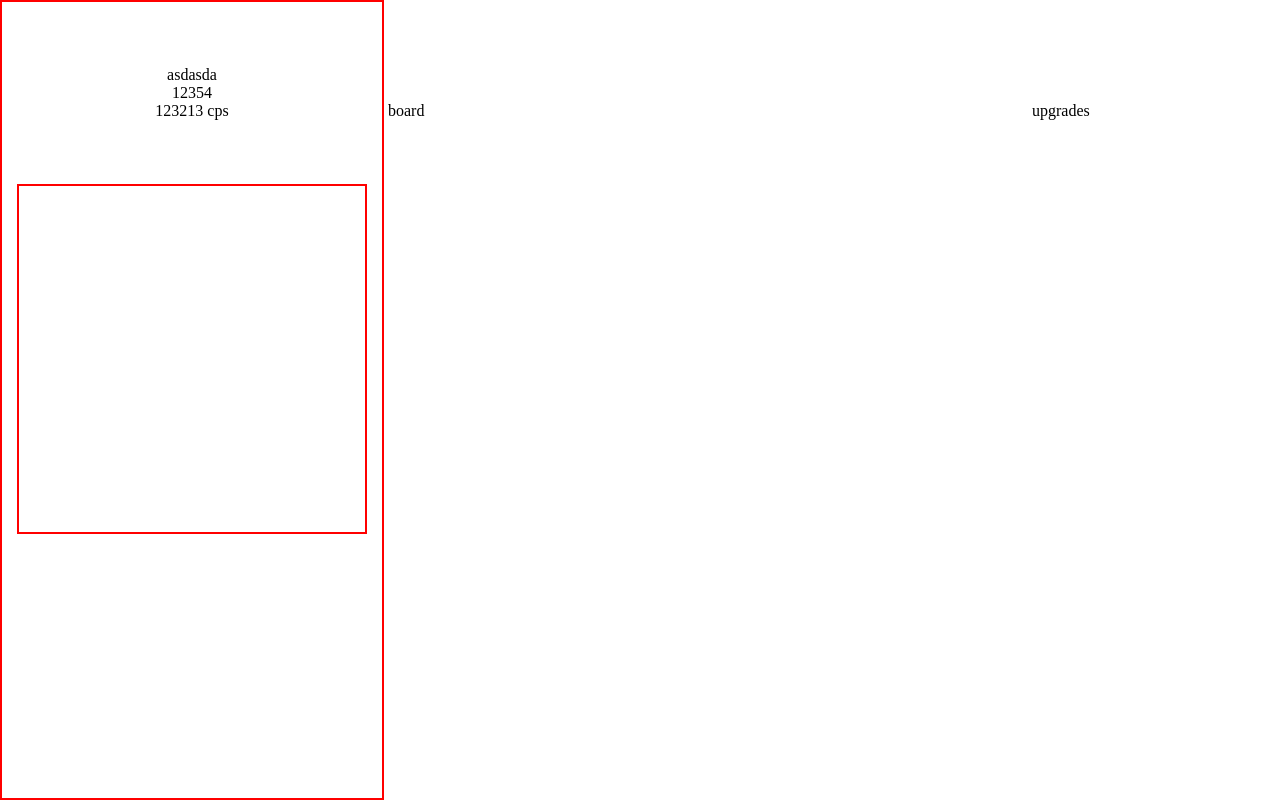
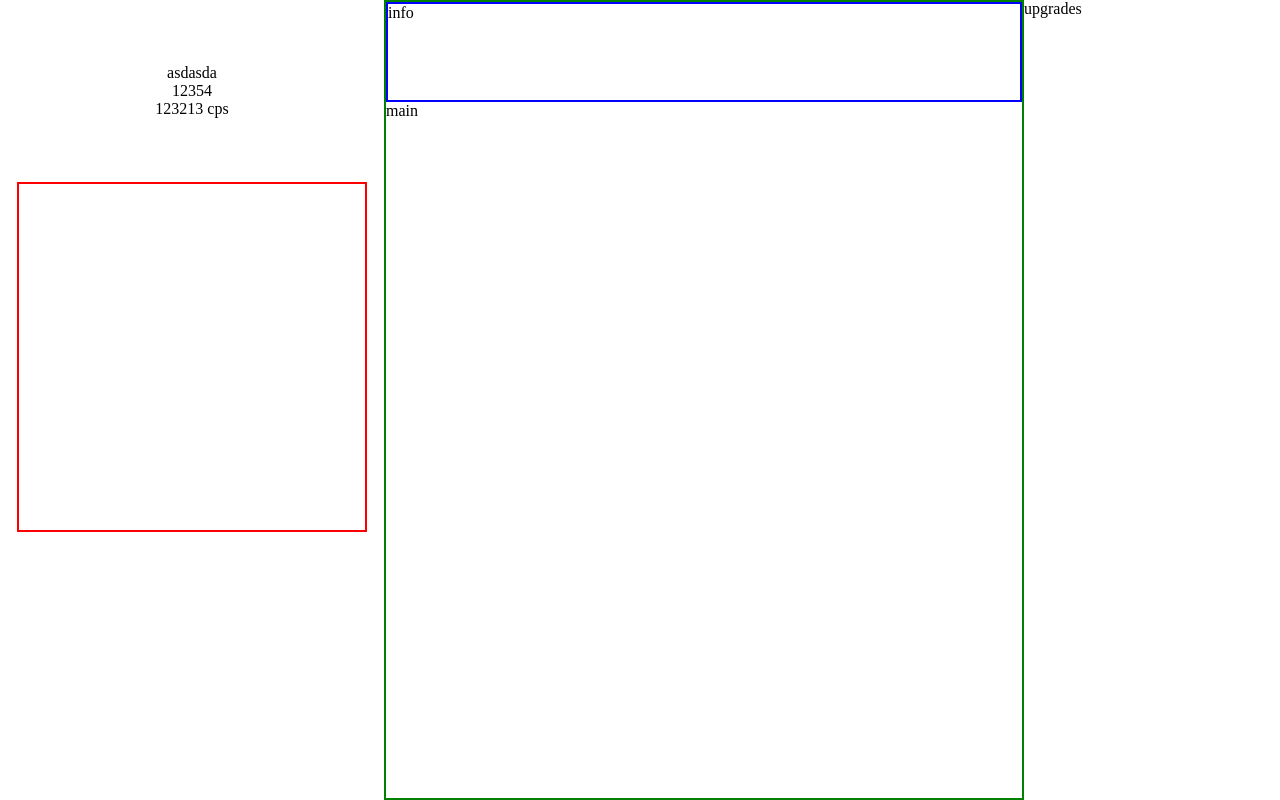
Before and after one commit to makzylinski/kaczynski-slapper, a website: page index.html in a window 1280 px wide. Drawn offline with Linux system fonts and the light colour scheme.

Commit message:
board section

```diff
--- a/index.html
+++ b/index.html
@@ -24,7 +24,12 @@
         </div>
 
         <div class="board">
-            board
+            <div class="board__info">
+                info
+            </div>
+            <div class="board__main">
+                main
+            </div>
         </div>
 
         <div class="upgrades">
--- a/styles/sass/layout/_board.scss
+++ b/styles/sass/layout/_board.scss
@@ -1,4 +1,10 @@
 .board {
-    display: inline-block;
     width: 50%;
+    height: 100vh;
+    border: 2px solid green;
+
+    &__info {
+        height: 100px;
+        border: 2px solid blue;
+    }
 }
--- a/styles/sass/layout/_slapper-container.scss
+++ b/styles/sass/layout/_slapper-container.scss
@@ -0,0 +1,3 @@
+.slapper-container {
+    display: flex;
+}
--- a/styles/sass/layout/_slapper.scss
+++ b/styles/sass/layout/_slapper.scss
@@ -1,12 +1,8 @@
 $slapper-width: 30%;
 
 .slapper {
-    display: inline-block;
+    height: 100vh;
     width: $slapper-width;
-    border: 2px solid red;
-    position: relative;
-    height: 100vh;
-
     &__info {
         text-align: center;
         z-index: 100;
--- a/styles/sass/layout/_upgrades.scss
+++ b/styles/sass/layout/_upgrades.scss
@@ -1,4 +1,3 @@
 .upgrades {
-    display: inline-block;
     width: 19%;
 }
```
Also changed, not shown: styles/css/style.css.
